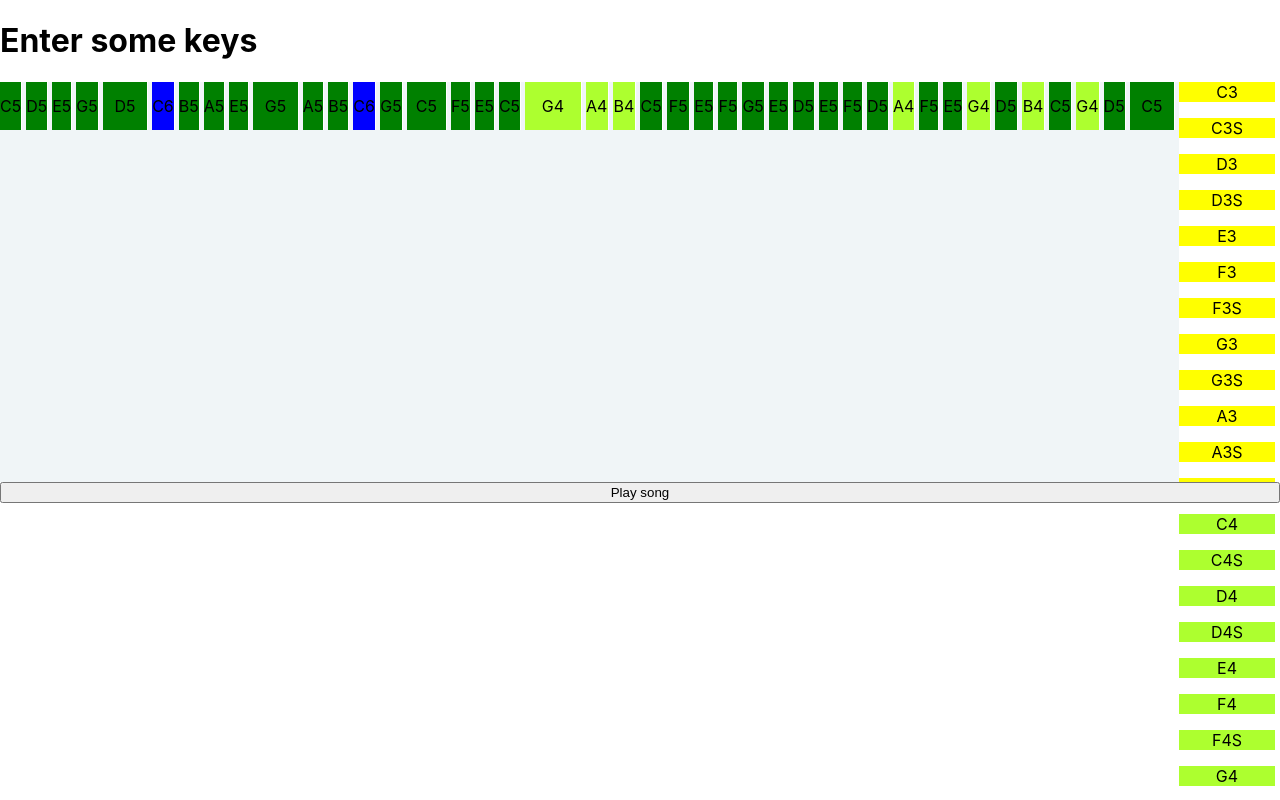
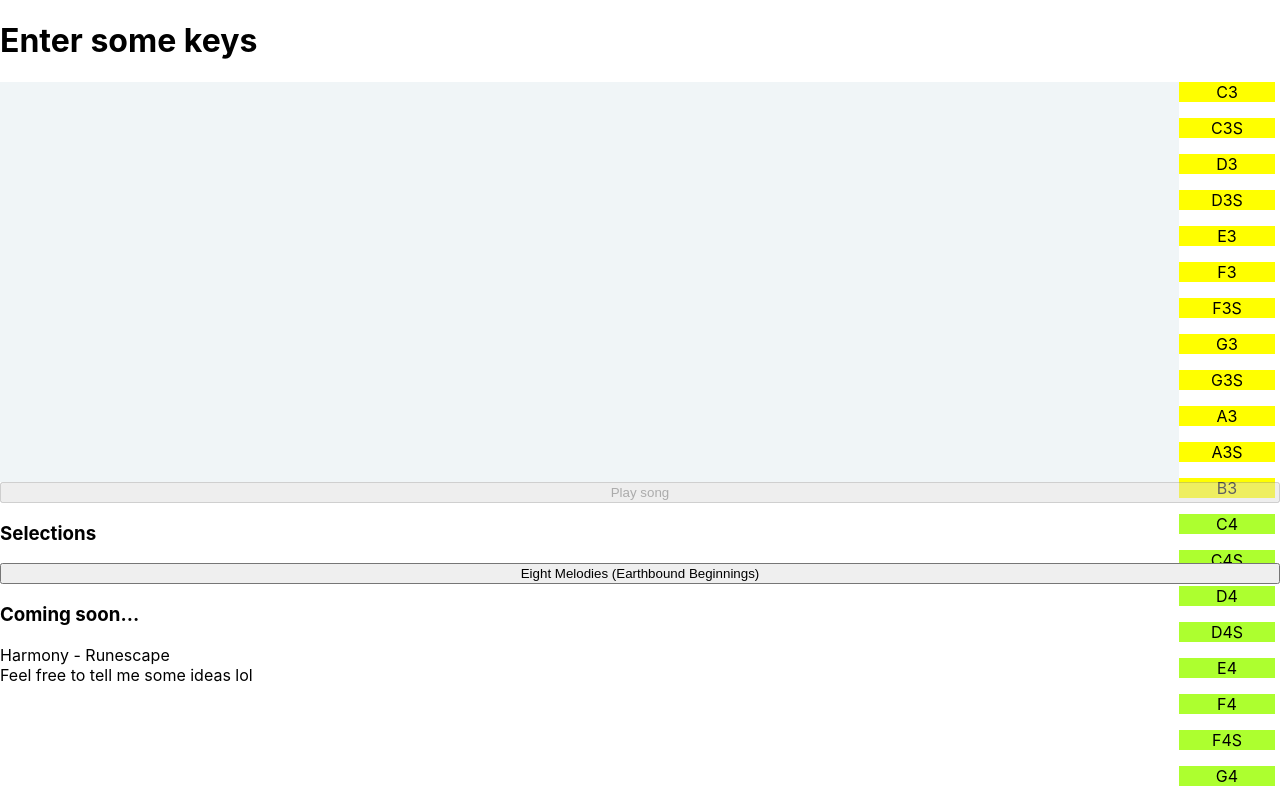
Before and after one commit to alecbass/music-player, a React (Create React App) app in the folder music-player-web/: page / in a window 1280 px wide. Built offline with nearby package versions, Linux system fonts and the light colour scheme.

Commit message:
Don't preload eight melodies

```diff
--- a/music-player-web/src/App.tsx
+++ b/music-player-web/src/App.tsx
@@ -1,6 +1,7 @@
 import type { Note } from "interface/Note";
 import { useSong } from "hooks";
 import { KeyBoard, Selector, SongViewer } from "components";
+import { eightMelodiesMapped } from "components/const";
 
 import "./App.css";
 
@@ -27,7 +28,16 @@ function App() {
         <SongViewer notes={notes} />
         <Selector onNoteSelected={handleAddManualNote} />
       </div>
-      <button onClick={playSong}>Play song</button>
+      <button disabled={!notes.length} onClick={playSong}>
+        Play song
+      </button>
+      <h3>Selections</h3>
+      <button onClick={() => setNotes(eightMelodiesMapped)}>
+        Eight Melodies (Earthbound Beginnings)
+      </button>
+      <h3>Coming soon...</h3>
+      <span>Harmony - Runescape</span>
+      <span>Feel free to tell me some ideas lol</span>
     </div>
   );
 }
--- a/music-player-web/src/context/Song.tsx
+++ b/music-player-web/src/context/Song.tsx
@@ -8,8 +8,6 @@ import React, {
 
 import type { Note } from "interface/Note";
 import { Audio } from "./Audio";
-
-import { eightMelodiesMapped } from "components/const";
 
 export interface SongState {
   notes: Note[];
@@ -34,7 +32,7 @@ export const Song = createContext<SongState>(createState());
 export function SongContextProvider({ children }: PropsWithChildren<{}>) {
   const { playSong: playSongAudio } = useContext(Audio);
 
-  const [notes, setNotes] = useState<Note[]>(eightMelodiesMapped);
+  const [notes, setNotes] = useState<Note[]>([]);
 
   const playSong = useCallback(() => {
     playSongAudio(notes);
```
